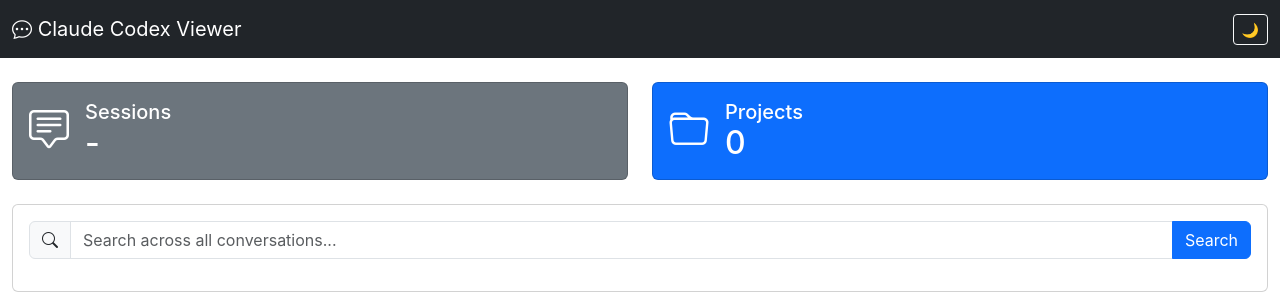
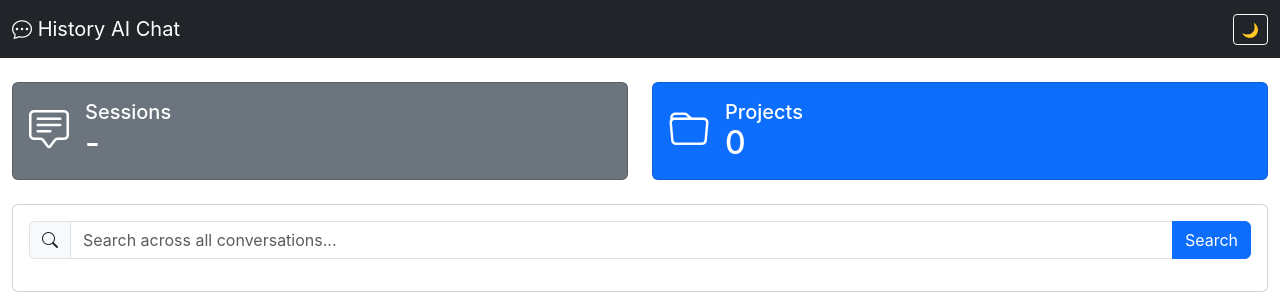
Before and after one commit to nmnike/history-ai-chat, a FastAPI app: page / in a window 1280 px wide. Shown: the top 300 px of the page. Run offline with FastAPI, Linux system fonts and the light colour scheme; data that the repository does not hold is empty.

Commit message:
refactor: rename to History AI Chat in UI

```diff
--- a/src/viewer/templates/base.html
+++ b/src/viewer/templates/base.html
@@ -3,7 +3,7 @@
 <head>
     <meta charset="UTF-8">
     <meta name="viewport" content="width=device-width, initial-scale=1.0">
-    <title>{% block title %}Claude Codex Viewer{% endblock %}</title>
+    <title>{% block title %}History AI Chat{% endblock %}</title>
 
     <!-- Bootstrap 5 CDN -->
     <link href="https://cdn.jsdelivr.net/npm/bootstrap@5.3.2/dist/css/bootstrap.min.css" rel="stylesheet">
@@ -18,7 +18,7 @@
     <nav class="navbar navbar-expand-lg navbar-dark bg-dark">
         <div class="container-fluid">
             <a class="navbar-brand" href="/">
-                <i class="bi bi-chat-dots"></i> Claude Codex Viewer
+                <i class="bi bi-chat-dots"></i> History AI Chat
             </a>
 
             <button class="navbar-toggler" type="button" data-bs-toggle="collapse" data-bs-target="#navbarNav">
--- a/src/viewer/templates/conversation.html
+++ b/src/viewer/templates/conversation.html
@@ -1,6 +1,6 @@
 {% extends "base.html" %}
 
-{% block title %}Conversation - Claude Codex Viewer{% endblock %}
+{% block title %}Conversation - History AI Chat{% endblock %}
 
 {% block nav_items %}
 <li class="nav-item">
--- a/src/viewer/templates/dashboard.html
+++ b/src/viewer/templates/dashboard.html
@@ -1,6 +1,6 @@
 {% extends "base.html" %}
 
-{% block title %}Dashboard - Claude Codex Viewer{% endblock %}
+{% block title %}Dashboard - History AI Chat{% endblock %}
 
 {% block content %}
 <div class="row mb-4">
--- a/src/viewer/templates/project.html
+++ b/src/viewer/templates/project.html
@@ -1,6 +1,6 @@
 {% extends "base.html" %}
 
-{% block title %}{{ project_id }} - Claude Codex Viewer{% endblock %}
+{% block title %}{{ project_id }} - History AI Chat{% endblock %}
 
 {% block nav_items %}
 <li class="nav-item">
```
